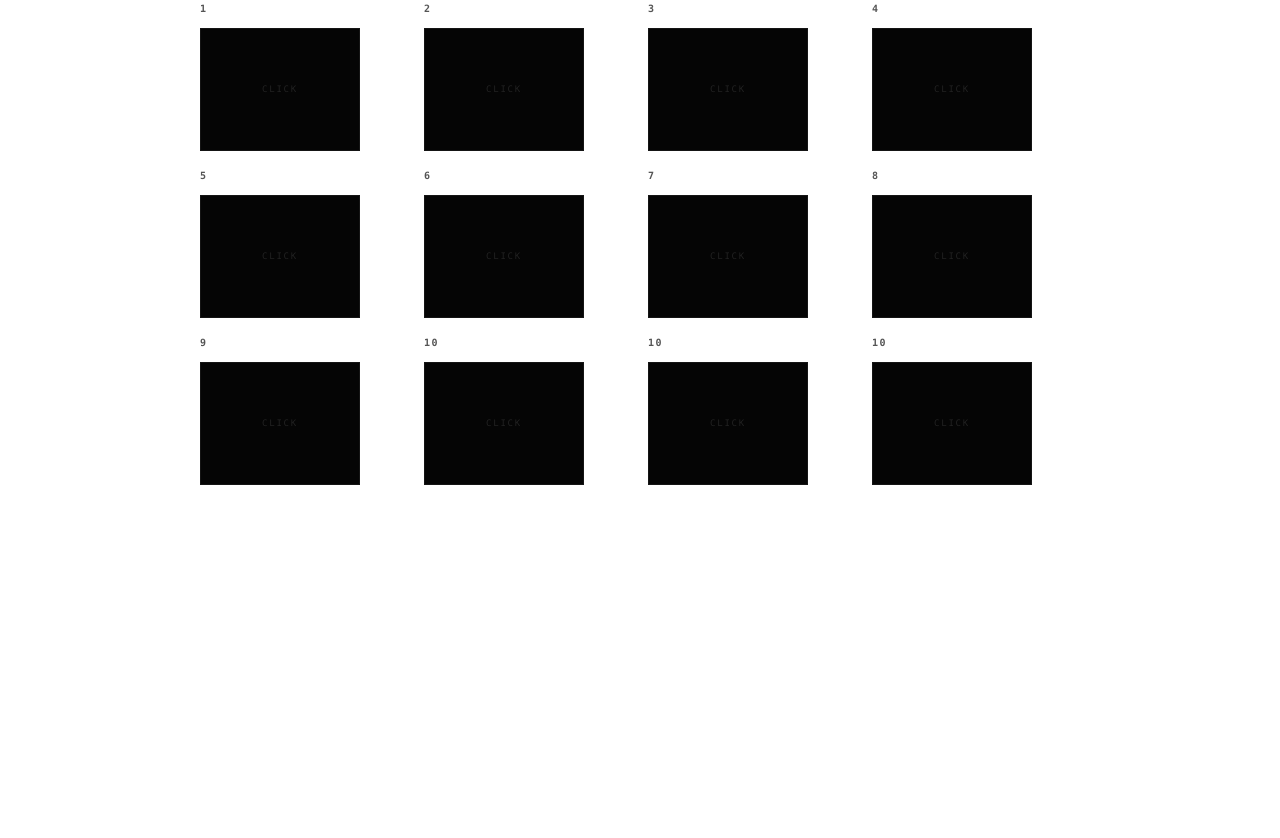
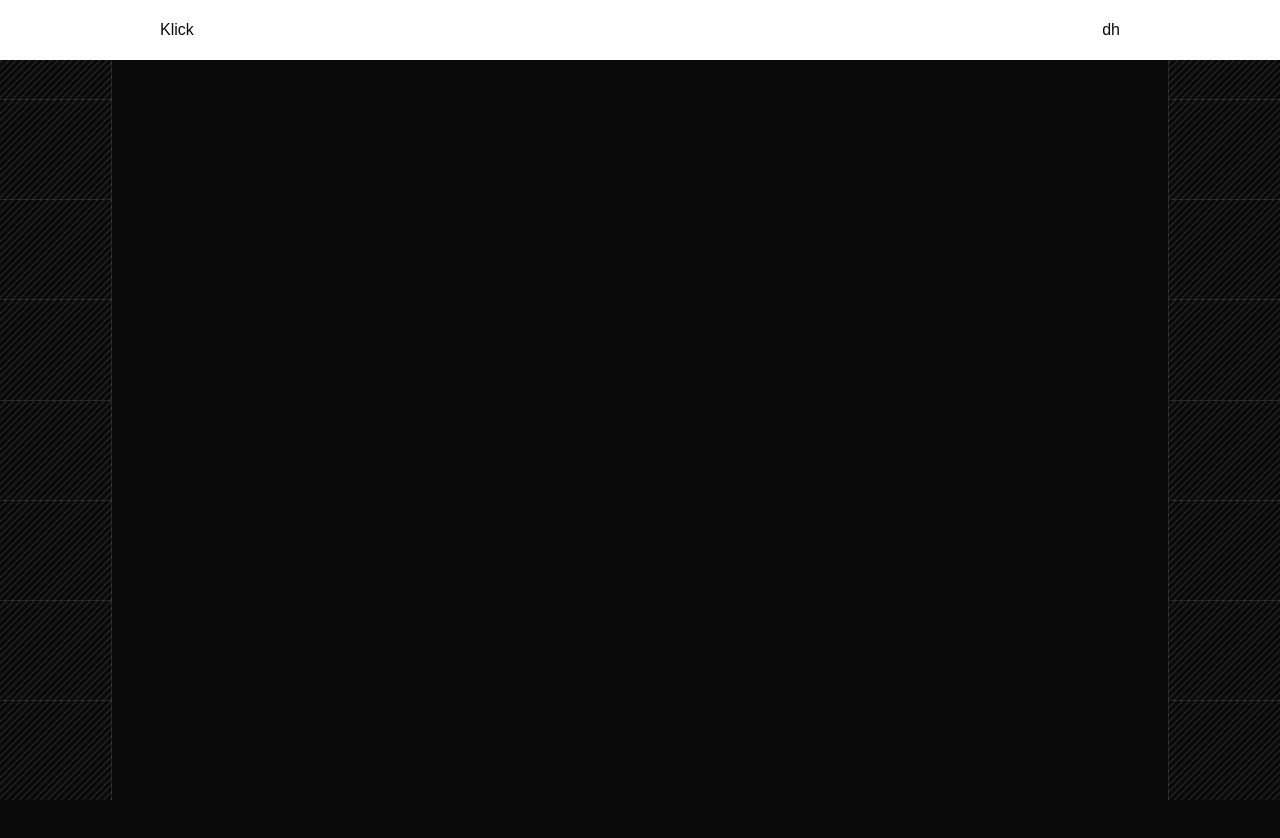
Before and after one commit to devsterxyz/Klick, a React (Vite) app: page / in a window 1280 px wide. Shown: the top 838 px of the page. Before the commit the page ends 800 px from the top, so only its background shows below. Built offline with nearby package versions, Linux system fonts and the light colour scheme.

Commit message:
home page 1

```diff
--- a/src/App.tsx
+++ b/src/App.tsx
@@ -2,12 +2,14 @@
 import TestingAni from './components/TestingAni'
 import Home from './components/page/Home'
 import Grid from './components/page/Grid'
+import Navbar from './components/Navbar'
 
 
 const App = () => {
   return (
     <div className=''>
-      <Grid />
+        <Navbar />
+        <Home />
     </div>
   )
 }
--- /dev/null
+++ b/src/components/Navbar.tsx
@@ -0,0 +1,16 @@
+import React from 'react'
+
+const Navbar = () => {
+  return (
+    <div className='h-[60px] flex justify-between items-center px-40'>
+      <div>
+        Klick
+      </div>
+      <div>
+        dh
+      </div>
+    </div>
+  )
+}
+
+export default Navbar
--- a/src/components/page/Grid.tsx
+++ b/src/components/page/Grid.tsx
@@ -39,8 +39,8 @@
 const Grid = (): JSX.Element => {
   return (
     <div className="grid grid-cols-4 gap-4 px-50">
-      <EffectCard title="1" Wrapper={ClickWarp} />
-      <EffectCard title="2" />
+      <EffectCard title="Warp" Wrapper={ClickWarp} />
+      <EffectCard title="2" Wrapper={ClickBlast}/>
       <EffectCard title="3" />
       <EffectCard title="4" />
       <EffectCard title="5" />
--- a/src/components/page/Home.tsx
+++ b/src/components/page/Home.tsx
@@ -2,7 +2,36 @@
 
 const Home = () => {
   return (
-    <div>Home</div>
+
+    <div className="relative min-h-screen bg-neutral-950">
+      <div className="fixed left-0 top-0 h-full w-28 flex flex-col text-white/10 pointer-events-none">
+        <div className="flex-1 border-r border-b border-white/10 [background-image:repeating-linear-gradient(315deg,currentColor_0,currentColor_1px,transparent_0,transparent_50%)] [background-size:7px_7px]"></div>
+        <div className="flex-1 border-r border-b border-white/10 [background-image:repeating-linear-gradient(315deg,currentColor_0,currentColor_1px,transparent_0,transparent_50%)] [background-size:7px_7px]"></div>
+        <div className="flex-1 border-r border-b border-white/10 [background-image:repeating-linear-gradient(315deg,currentColor_0,currentColor_1px,transparent_0,transparent_50%)] [background-size:7px_7px]"></div>
+        <div className="flex-1 border-r border-b border-white/10 [background-image:repeating-linear-gradient(315deg,currentColor_0,currentColor_1px,transparent_0,transparent_50%)] [background-size:7px_7px]"></div>
+        <div className="flex-1 border-r border-b border-white/10 [background-image:repeating-linear-gradient(315deg,currentColor_0,currentColor_1px,transparent_0,transparent_50%)] [background-size:7px_7px]"></div>
+        <div className="flex-1 border-r border-b border-white/10 [background-image:repeating-linear-gradient(315deg,currentColor_0,currentColor_1px,transparent_0,transparent_50%)] [background-size:7px_7px]"></div>
+        <div className="flex-1 border-r border-b border-white/10 [background-image:repeating-linear-gradient(315deg,currentColor_0,currentColor_1px,transparent_0,transparent_50%)] [background-size:7px_7px]"></div>
+        <div className="flex-1 border-r border-white/10 [background-image:repeating-linear-gradient(315deg,currentColor_0,currentColor_1px,transparent_0,transparent_50%)] [background-size:7px_7px]"></div>
+      </div>
+
+
+      <div className="fixed right-0 top-0 h-full w-28 flex flex-col text-white/10 pointer-events-none">
+        <div className="flex-1 border-l border-b border-white/10 [background-image:repeating-linear-gradient(315deg,currentColor_0,currentColor_1px,transparent_0,transparent_50%)] [background-size:7px_7px]"></div>
+        <div className="flex-1 border-l border-b border-white/10 [background-image:repeating-linear-gradient(315deg,currentColor_0,currentColor_1px,transparent_0,transparent_50%)] [background-size:7px_7px]"></div>
+        <div className="flex-1 border-l border-b border-white/10 [background-image:repeating-linear-gradient(315deg,currentColor_0,currentColor_1px,transparent_0,transparent_50%)] [background-size:7px_7px]"></div>
+        <div className="flex-1 border-l border-b border-white/10 [background-image:repeating-linear-gradient(315deg,currentColor_0,currentColor_1px,transparent_0,transparent_50%)] [background-size:7px_7px]"></div>
+        <div className="flex-1 border-l border-b border-white/10 [background-image:repeating-linear-gradient(315deg,currentColor_0,currentColor_1px,transparent_0,transparent_50%)] [background-size:7px_7px]"></div>
+        <div className="flex-1 border-l border-b border-white/10 [background-image:repeating-linear-gradient(315deg,currentColor_0,currentColor_1px,transparent_0,transparent_50%)] [background-size:7px_7px]"></div>
+        <div className="flex-1 border-l border-b border-white/10 [background-image:repeating-linear-gradient(315deg,currentColor_0,currentColor_1px,transparent_0,transparent_50%)] [background-size:7px_7px]"></div>
+        <div className="flex-1 border-l border-white/10 [background-image:repeating-linear-gradient(315deg,currentColor_0,currentColor_1px,transparent_0,transparent_50%)] [background-size:7px_7px]"></div>
+      </div>
+
+
+      <div className="relative z-10 mx-28">
+
+      </div>
+    </div>
   )
 }
 
```
Also changed, not shown: 2 other files (tests, documents, lock files or other folders).
